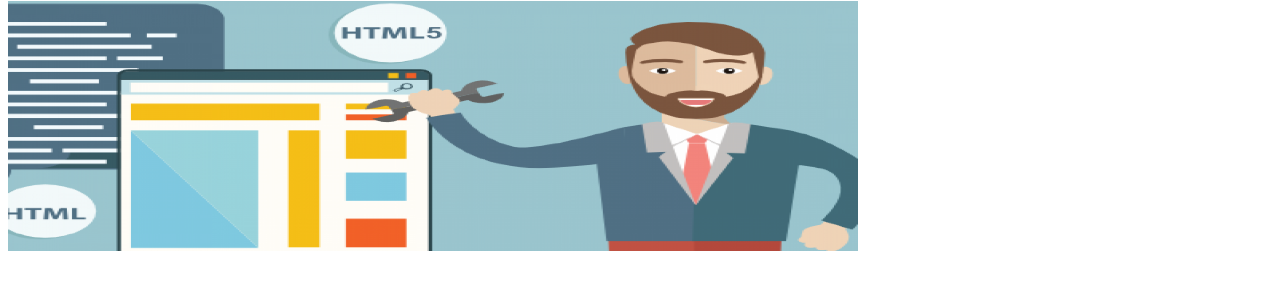
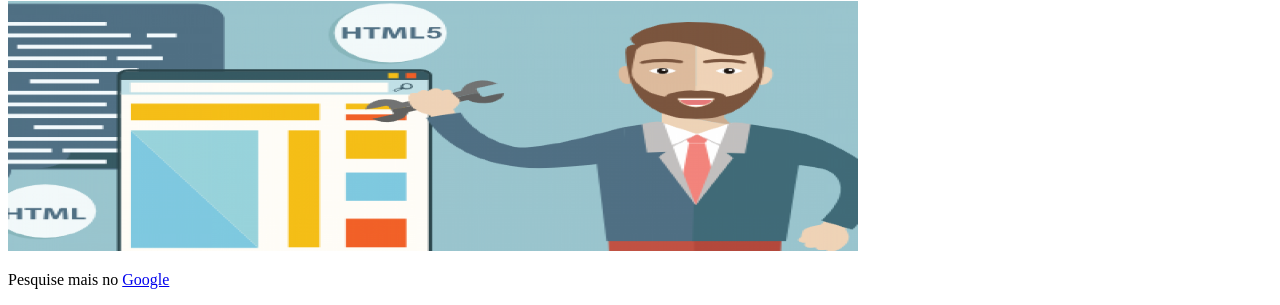
Before and after one commit to Moises-Coimbra/my-trybe-repo, a plain HTML site: page bloco_3/dia_1/trybe.html in a window 1280 px wide. Shown: the part 1265-1570 px from the top of the page. Before the commit the page ends 1528 px from the top, so only its background shows below. Drawn offline with Linux system fonts and the light colour scheme.

Commit message:
Acrescimo do botão de pesquisa

```diff
--- a/bloco_3/dia_1/trybe.html
+++ b/bloco_3/dia_1/trybe.html
@@ -30,5 +30,6 @@
     <p id="7">Velit eget hendrerit cras vivamus hendrerit fames purus hac, justo aenean libero nibh tellus fames. per malesuada cubilia lacus curabitur morbi nunc porta, facilisis felis porttitor sed ornare non libero, duis platea curabitur maecenas semper est. quisque sapien curae congue dictum adipiscing leo venenatis nisi fames, cras erat primis orci per duis pellentesque volutpat auctor euismod, hendrerit proin aliquam habitant accumsan tempor dui nisl. neque vehicula praesent sollicitudin euismod feugiat id proin curabitur mollis donec netus, odio gravida hac potenti ultricies elit hac iaculis fringilla mollis morbi, nisi purus justo aliquam aptent tortor viverra faucibus condimentum nostra. </p>
     <img src="https://www.educamundo.com.br/uploads/blog_posts/1259/Html-5-educamundo-3.jpg" alt=""><br>
     <img src="Diferença-HTML-HTML5-hostinger-1280x720.webp" alt="0" width="850" height="250">
+    <p>Pesquise mais no <a href="https://www.google.com/">Google</a></p>
 </body>
 </html>
```
